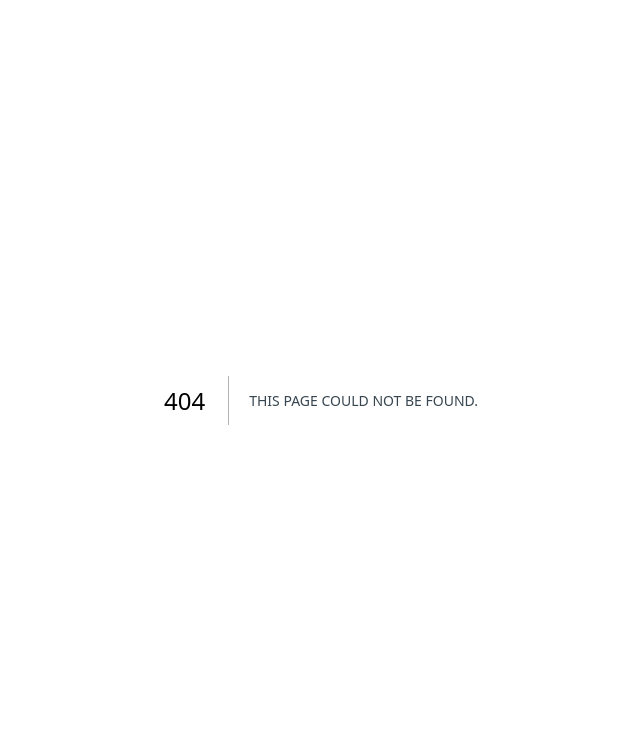
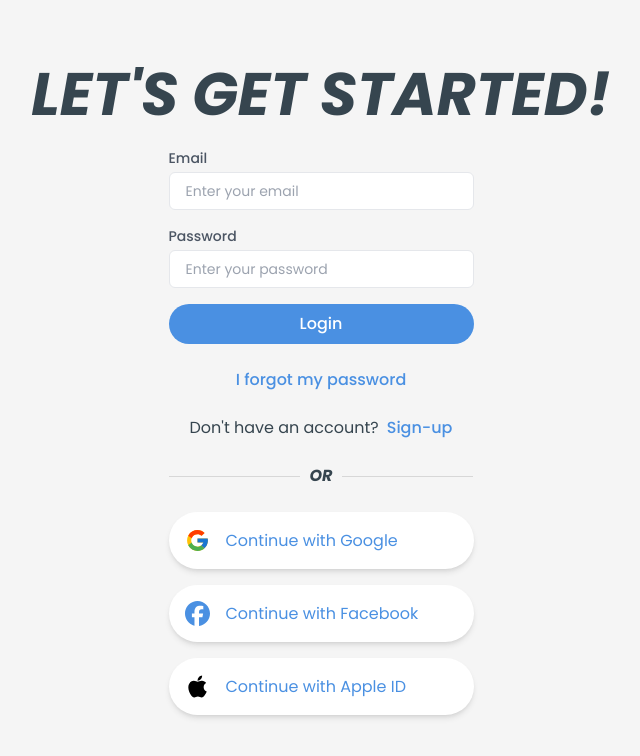
Before and after one commit to RicardoDS7/laundry-hero-landing-page, a Next.js app in the folder landing-page/: page /account/login in a window 1280 px wide. Before the commit this address had no page. Shown: the top 756 px of the page, without its empty margins (319-959 px from the left). Built offline with nearby package versions, Linux system fonts and the light colour scheme; no server answers.

Commit message:
Styled login page

```diff
--- /dev/null
+++ b/landing-page/app/account/login/page.tsx
@@ -0,0 +1,157 @@
+"use client";
+import React from "react";
+import { useState } from "react";
+import { useSession, signIn, signOut } from "next-auth/react";
+import { FaApple, FaFacebook } from "react-icons/fa6";
+import Link from "next/link";
+import { Divider } from "@mui/material";
+import { FcGoogle } from "react-icons/fc";
+
+const Login = () => {
+  const { data: session } = useSession();
+
+  console.log("Session:", session);
+
+  const [email, setEmail] = useState("");
+  const [password, setPassword] = useState("");
+
+  const handleSubmit = (e: React.FormEvent) => {
+    e.preventDefault();
+    // Handle form submission logic here
+    console.log({ email, password });
+  };
+
+  if (session) {
+    return (
+      <div>
+        <div>Welcome, {session.user?.name}</div>
+        <div>
+          <button
+            onClick={(e) => {
+              e.preventDefault();
+              signOut();
+            }}
+          >
+            Sign out
+          </button>
+        </div>
+      </div>
+    );
+  } else {
+    return (
+        <div className="bg-white-smoke h-screen">
+            <div className='relative pt-16 max-w-[1400px] mx-auto'>
+                <div className="flex flex-col items-center justify-center gap-6">
+                    <h1 className="h2-display">Let&apos;s Get Started!</h1>
+
+                    <div className="flex flex-col max-w-md gap-6">
+                        <form onSubmit={handleSubmit} className="space-y-4 w-full">
+                            {/* Email Field */}
+                            <div>
+                                <label
+                                htmlFor="email"
+                                className="block text-sm font-medium text-gray-600"
+                                >
+                                Email
+                                </label>
+                                <input
+                                type="email"
+                                id="email"
+                                value={email}
+                                onChange={(e) => setEmail(e.target.value)}
+                                required
+                                className="mt-1 w-full px-4 py-2 border rounded-md text-sm focus:outline-none focus:ring-2 focus:ring-nice-blue"
+                                placeholder="Enter your email"
+                                />
+                            </div>
+                            {/* Password Field */}
+                            <div>
+                                <label
+                                htmlFor="password"
+                                className="block text-sm font-medium text-gray-600"
+                                >
+                                Password
+                                </label>
+                                <input
+                                type="password"
+                                id="password"
+                                value={password}
+                                onChange={(e) => setPassword(e.target.value)}
+                                required
+                                className="mt-1 w-full px-4 py-2 border rounded-md text-sm focus:outline-none focus:ring-2 focus:ring-nice-blue"
+                                placeholder="Enter your password"
+                                />
+                            </div>
+                            {/* Submit Button */}
+                            <button
+                                type="submit"
+                                className="w-full bg-nice-blue hover:bg-blue-600 text-white font-medium py-2 px-4 rounded-full focus:outline-none focus:ring-2 focus:ring-blue-400"
+                            >
+                                Login
+                            </button>
+                            </form>
+
+                            <Link className="font-medium text-nice-blue items-center justify-center text-center"
+                                href={"/account/password-reset"}>
+                                I forgot my password
+                            </Link>
+
+                            <div className="flex flex-row gap-2 items-center justify-center text-center">
+                                <p>Don&apos;t have an account?</p>
+                                <Link className="font-medium text-nice-blue"
+                                    href={"/account/sign-up"}>
+                                    Sign-up
+                                </Link>
+                            </div>
+
+                        <Divider className="font-bold italic">OR</Divider>
+
+                        <div className="flex flex-col gap-4 w-full">
+                        <button
+                        className=" py-4 px-4 rounded-full flex gap-4 items-center justify-start shadow-md
+                                text-nice-blue bg-white hover:text-white hover:bg-nice-blue w-full"
+                        onClick={(e) => {
+                            e.preventDefault();
+                            signIn("google", { callbackUrl: "/account/booking/step1" });
+                        }}
+                        >
+                        <FcGoogle size={25} />
+                        Continue with Google
+                        </button>
+
+                        <button
+                        className=" py-4 px-4 rounded-full flex gap-4 items-center justify-start shadow-md
+                                text-nice-blue bg-white hover:text-white hover:bg-nice-blue w-full"
+                        onClick={(e) => {
+                            e.preventDefault();
+                            signIn("google", { callbackUrl: "/account/booking/step1" });
+                        }}
+                        >
+                        <FaFacebook size={25} />
+                        Continue with Facebook
+                        </button>
+
+                        <button
+                        className=" py-4 px-4 rounded-full flex gap-4 items-center justify-start shadow-md
+                                text-nice-blue bg-white hover:text-white hover:bg-nice-blue w-full"
+                        onClick={(e) => {
+                            e.preventDefault();
+                            signIn("google", { callbackUrl: "/account/booking/step1" });
+                        }}
+                        >
+                        <div className="text-black">
+                          <FaApple size={25} />
+                        </div>
+                        Continue with Apple ID
+                        </button>
+
+                        </div>
+                    </div>
+                </div>
+            </div>
+        </div>
+    );
+  }
+};
+
+export default Login;
--- a/landing-page/app/components/NavBar.tsx
+++ b/landing-page/app/components/NavBar.tsx
@@ -37,7 +37,7 @@ const NavBar = () => {
             </div>
             <div className='flex gap-4 items-center'>
                 {/* <span className='hidden md:block font-semibold text-charcoal'>Get Started</span> */}
-                <Button label="Book Now" asLink={true} href='./login' />
+                <Button label="Book Now" asLink={true} href='./account/login' />
                 <Button className='hidden md:block' label="Become a Partner" variant='secondary' asLink={true} href='./become-a-partner' />
             </div>
 
--- a/landing-page/app/login/page.tsx
+++ /dev/null
@@ -1,43 +0,0 @@
-"use client";
-import React from "react";
-import { useSession, signIn, signOut } from "next-auth/react";
-
-const Login = () => {
-  const { data: session } = useSession();
-
-  console.log("Session:", session);
-
-  if (session) {
-    return (
-      <div>
-        <div>Welcome, {session.user?.email}</div>
-        <div>
-          <button
-            onClick={(e) => {
-              e.preventDefault();
-              signOut();
-            }}
-          >
-            Sign out
-          </button>
-        </div>
-      </div>
-    );
-  } else {
-    return (
-      <div>
-        <p>You are not signed in.</p>
-        <button
-          onClick={(e) => {
-            e.preventDefault();
-            signIn("google", { callbackUrl: "/booking/step1" });
-          }}
-        >
-          Sign in
-        </button>
-      </div>
-    );
-  }
-};
-
-export default Login;
```
Also changed, not shown: landing-page/app/account/booking/step1/page.tsx (added), landing-page/app/account/password-reset/page.tsx (added), landing-page/app/account/sign-up/page.tsx (added).
